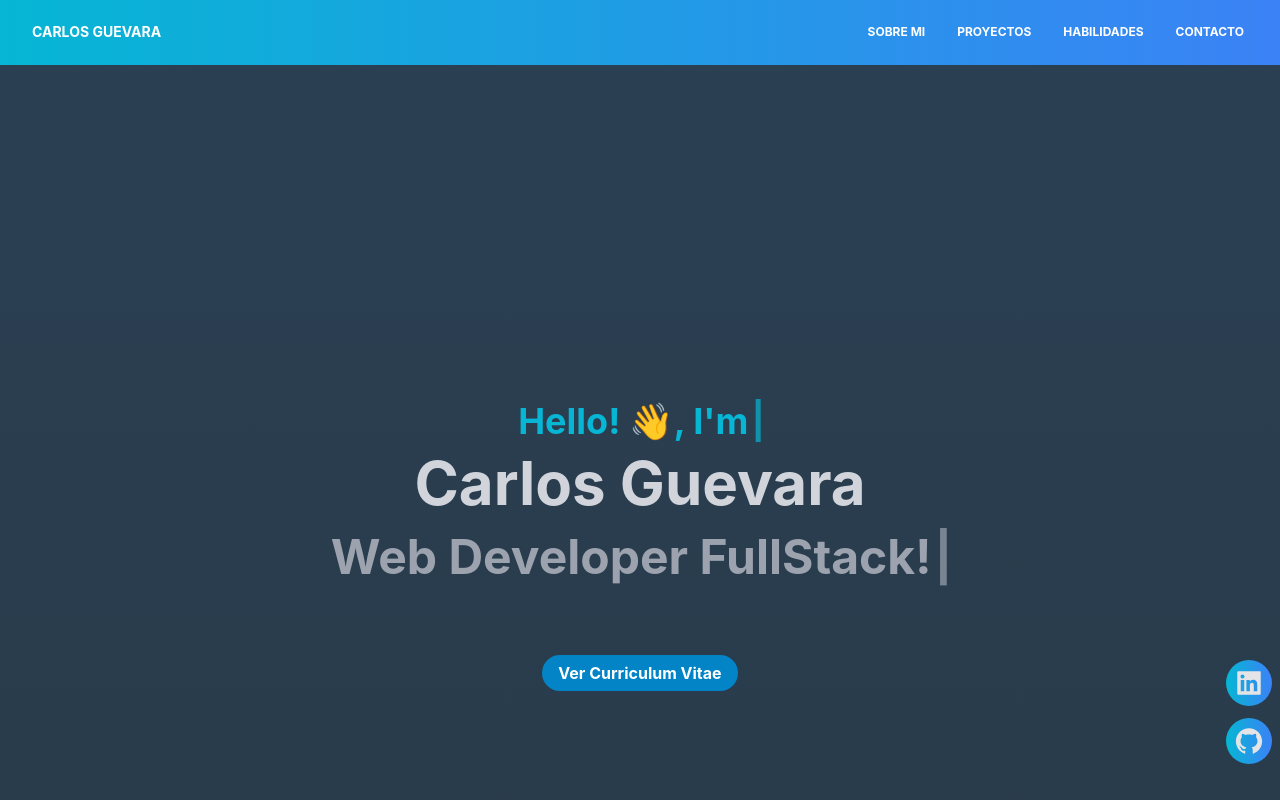
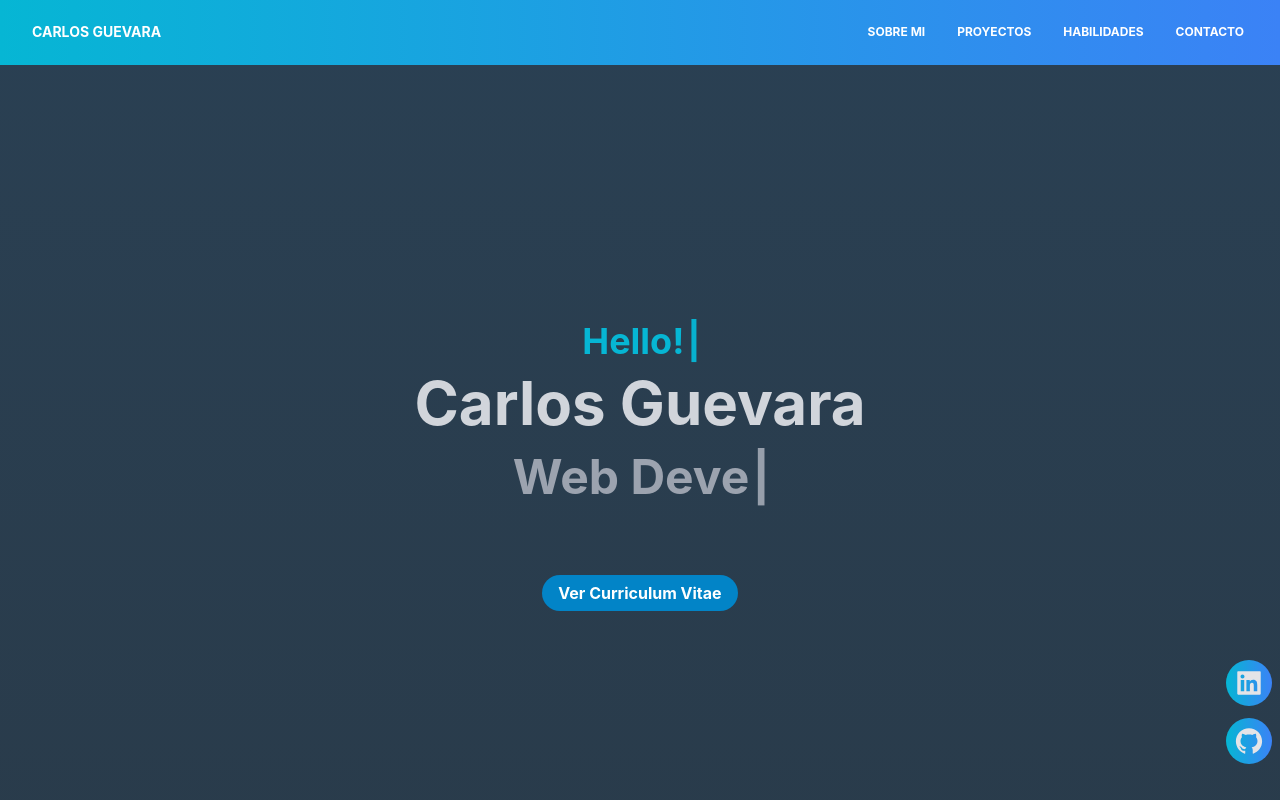
Before and after one commit to jcguv117/react-portafolio, a React (Create React App) app: page / in a window 1280 px wide. Shown: the top 800 px of the page. Built offline with nearby package versions, Linux system fonts and the light colour scheme.

Commit message:
typewriter updated delay effect

```diff
--- a/src/components/Home.js
+++ b/src/components/Home.js
@@ -2,14 +2,14 @@ import { Typewriter } from 'react-simple-typewriter'
 
 export const Home = () => {
   return (
-    <section id="home" className="container mx-auto my-4 py-[20rem]">
+    <section id="home" className="container mx-auto my-4 pt-[15rem] pb-[20rem]">
           <h1 className="text-cyan-500 text-2xl sm:text-4xl mb-5 font-bold h-8">
             <Typewriter
               words={["Hola! 👋, soy", "Hello! 👋, I'm"]}
               loop={false}
               typeSpeed={120}
               deleteSpeed={90}
-              delaySpeed={1900}
+              delaySpeed={2900}
               cursor
             />
           </h1>
@@ -20,7 +20,7 @@ export const Home = () => {
                 loop={false}
                 typeSpeed={70}
                 deleteSpeed={60}
-                delaySpeed={1300}
+                delaySpeed={2300}
                 cursor
               />
           </h2>
```
